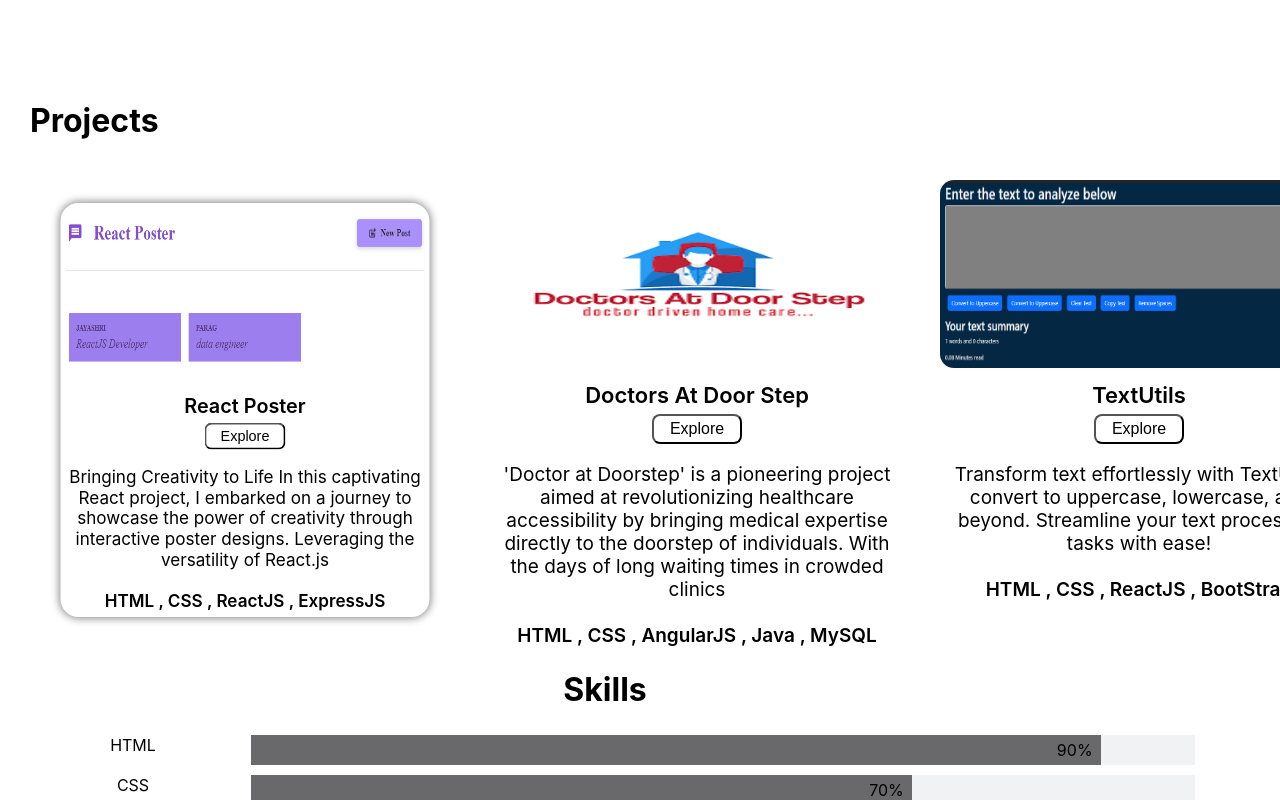
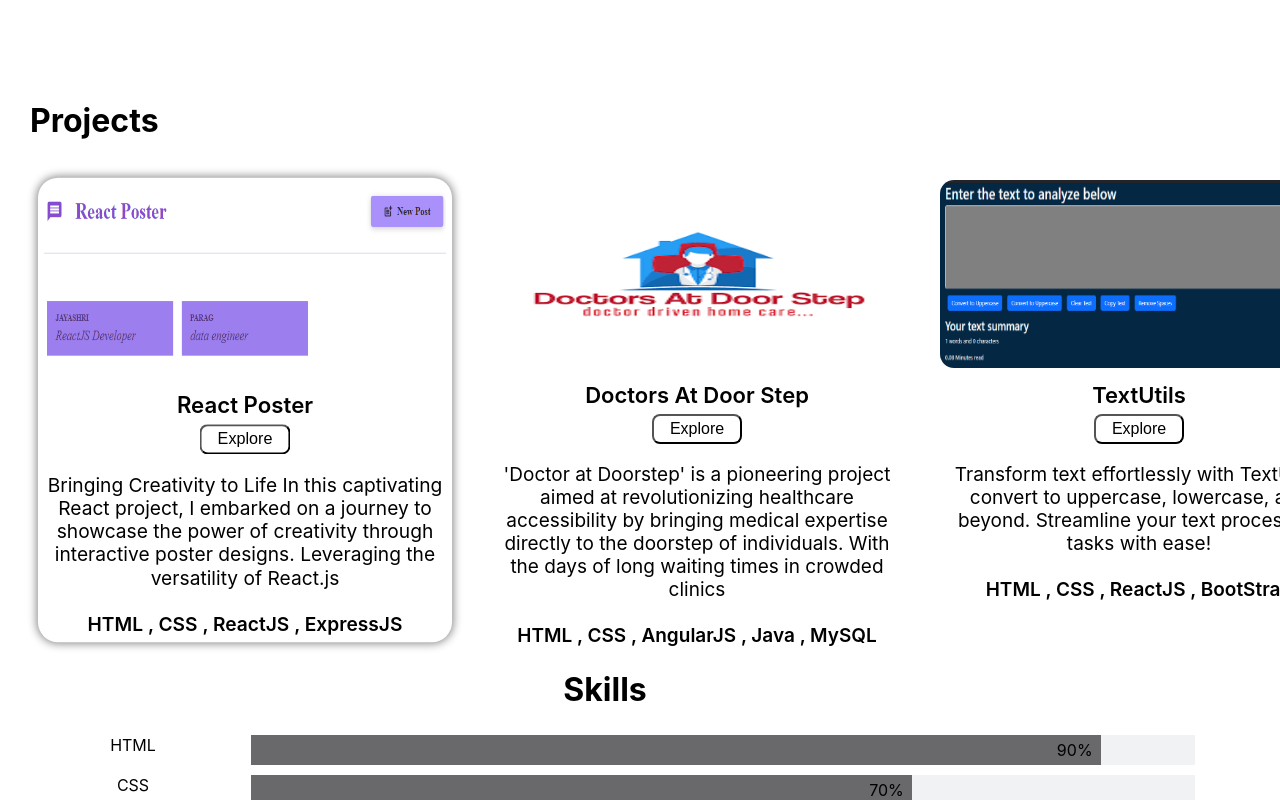
Before and after one commit to ganeshshelkeGCS/Personal-Portfolio, a React (Create React App) app: page / in a window 1280 px wide. In both pictures the pointer is over the element 235 px from the left and 1304 px from the top of the page. Shown: the part 904-1704 px from the top of the page. Built offline with nearby package versions, Linux system fonts and the light colour scheme.

Commit message:
updated css

```diff
--- a/src/components/Projects/Projects.module.css
+++ b/src/components/Projects/Projects.module.css
@@ -56,7 +56,7 @@
 
 .project:hover {
     box-shadow: 0 0 10px 1px gray;
-    transform: scale(0.9);
+    transform: scale(1.01);
     margin: 10px;
 
   }
@@ -76,7 +76,7 @@
 }
 
 .exploreProjects:hover {
-  background-color: rgb(245, 241, 241);
+  background-color: rgb(234, 234, 234);
 }
 
 
--- a/src/components/Projects/data/Data.jsx
+++ b/src/components/Projects/data/Data.jsx
@@ -9,7 +9,7 @@
       "Bringing Creativity to Life In this captivating React project, I embarked on a journey to showcase the power of creativity through interactive poster designs. Leveraging the versatility of React.js",
     image: ReactPoster,
     technologies: ["HTML ", "CSS ", "ReactJS ", "ExpressJS "],
-    explore: "https://ganeshshelkegcs.github.io/ReactPoster/",
+    explore: "https://github.com/ganeshshelkeGCS/ReactPoster",
   },
   {
     title: "Doctors At Door Step",
```
